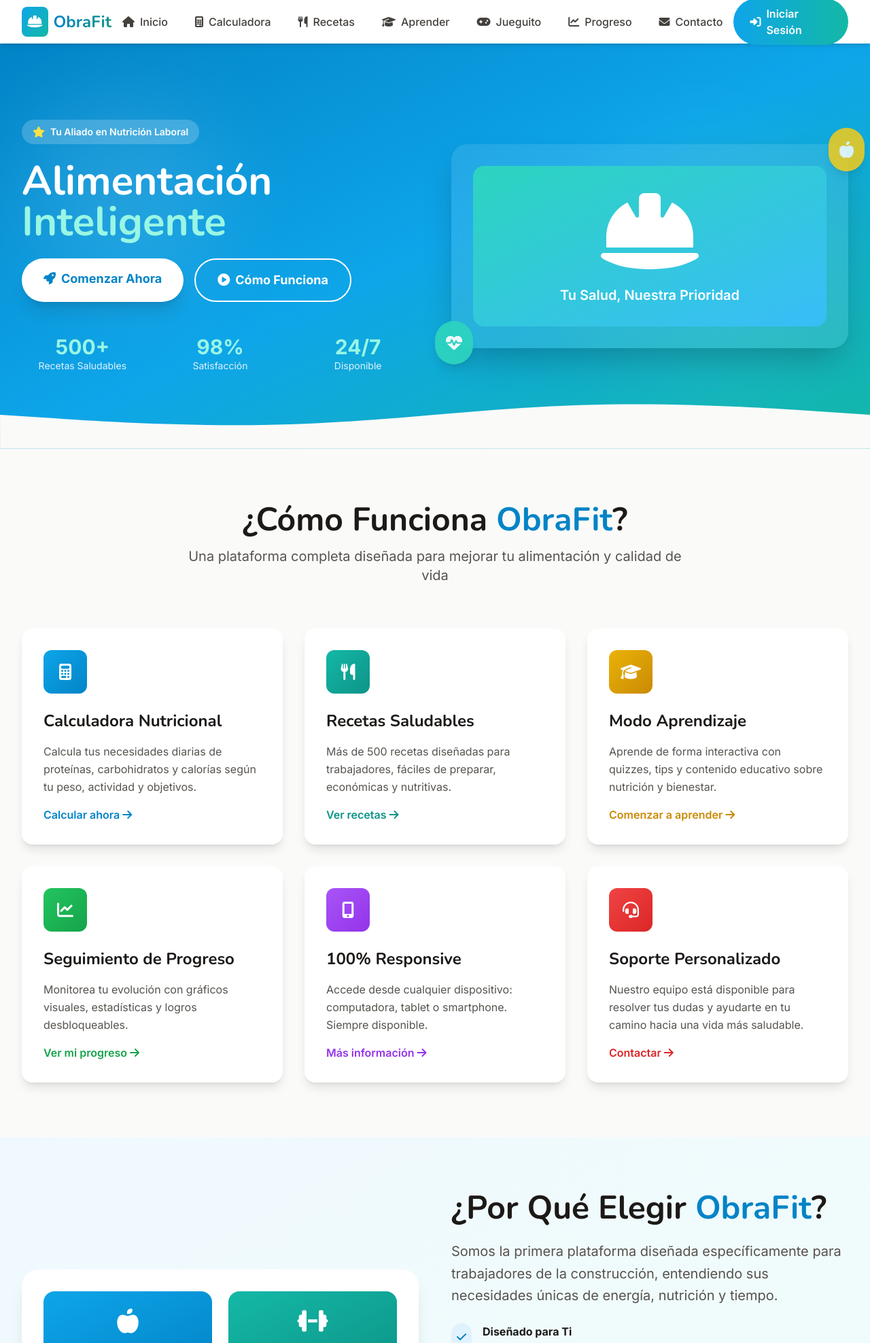
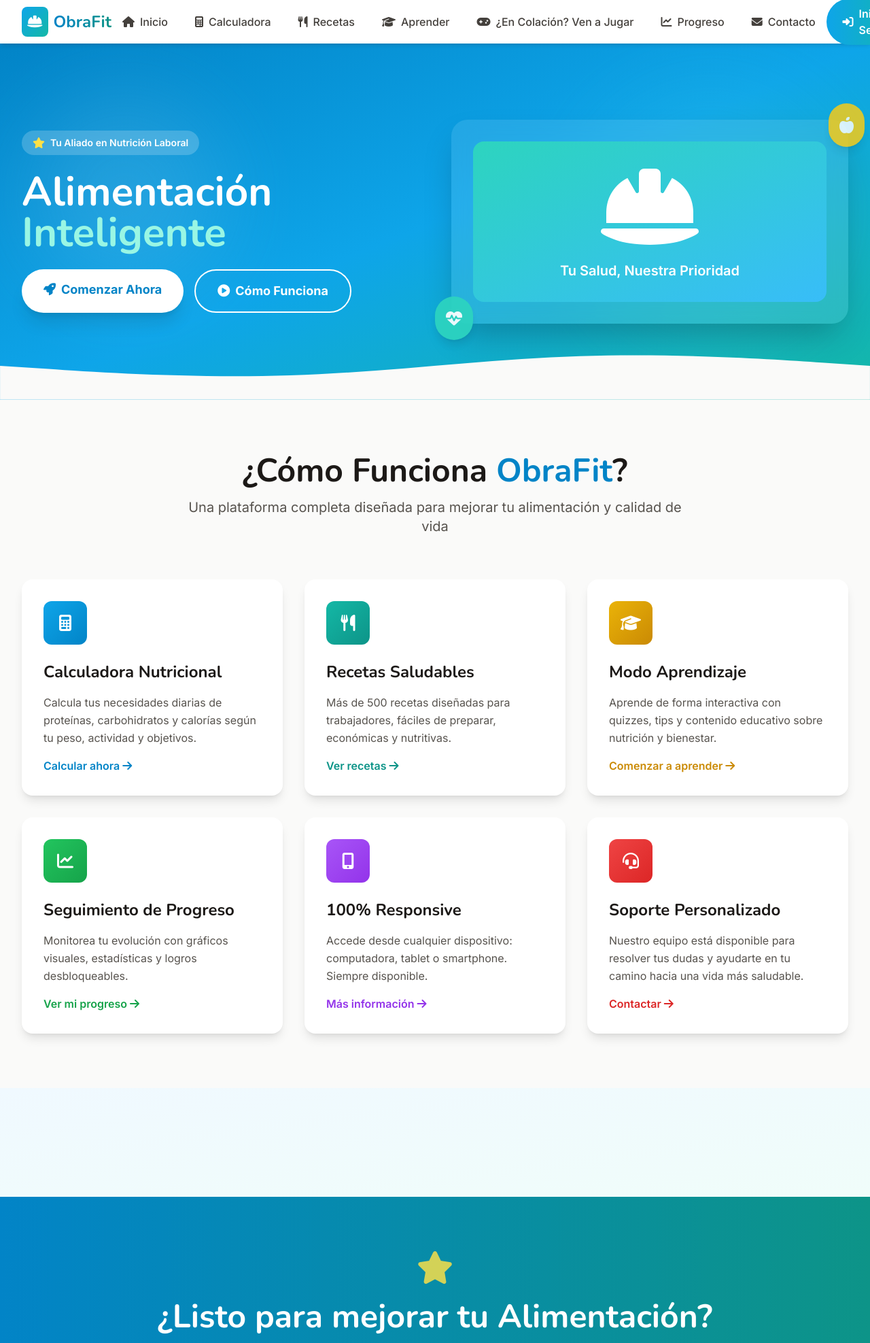
Before and after one commit to Nicolas-Lester/ObraFit, a Django app: page / in a window 1280 px wide. Shown: the top 1975 px of the page at 68% size. Run offline with Django 5.2, Linux system fonts and the light colour scheme; some libraries are stand-ins or nearby versions.

Commit message:
develop: cambios de letra y texto mas activacion de funcionalidad SMTP para contraseña

```diff
--- a/templates/base.html
+++ b/templates/base.html
@@ -132,7 +132,7 @@
             <i class="fas fa-graduation-cap mr-2"></i>Aprender
           </a>
           <a href="{% url 'juego' %}" class="nav-link px-4 py-2 rounded-lg text-warm-700 hover:bg-yellow-50 hover:text-yellow-600 transition-all duration-200 font-medium whitespace-nowrap">
-            <i class="fas fa-gamepad mr-2"></i>Jueguito
+            <i class="fas fa-gamepad mr-2"></i>¿En Colación? Ven a Jugar
           </a>
           <a href="{% url 'progreso' %}" class="nav-link px-4 py-2 rounded-lg text-warm-700 hover:bg-primary-50 hover:text-primary-600 transition-all duration-200 font-medium whitespace-nowrap">
             <i class="fas fa-chart-line mr-2"></i>Progreso
@@ -214,7 +214,7 @@
           <i class="fas fa-graduation-cap mr-3"></i>Aprender
         </a>
         <a href="{% url 'juego' %}" class="block px-4 py-3 rounded-lg text-warm-700 hover:bg-yellow-50 hover:text-yellow-600 transition-colors duration-200">
-          <i class="fas fa-gamepad mr-3"></i>Jueguito 🎮
+          <i class="fas fa-gamepad mr-3"></i>¿En Colación? Ven a Jugar 🎮
         </a>
         <a href="{% url 'progreso' %}" class="block px-4 py-3 rounded-lg text-warm-700 hover:bg-primary-50 hover:text-primary-600 transition-colors duration-200">
           <i class="fas fa-chart-line mr-3"></i>Progreso
--- a/templates/index.html
+++ b/templates/index.html
@@ -33,22 +33,6 @@
           <a href="#como-funciona" class="bg-transparent border-2 border-white text-white px-8 py-4 rounded-full font-bold text-lg hover:bg-white hover:text-primary-600 transition-all duration-200 text-center">
             <i class="fas fa-play-circle mr-2"></i>Cómo Funciona
           </a>
-        </div>
-
-        <!-- Stats -->
-        <div class="grid grid-cols-3 gap-6 mt-12">
-          <div class="text-center">
-            <div class="text-3xl font-bold text-mint-200">500+</div>
-            <div class="text-sm text-primary-100">Recetas Saludables</div>
-          </div>
-          <div class="text-center">
-            <div class="text-3xl font-bold text-mint-200">98%</div>
-            <div class="text-sm text-primary-100">Satisfacción</div>
-          </div>
-          <div class="text-center">
-            <div class="text-3xl font-bold text-mint-200">24/7</div>
-            <div class="text-sm text-primary-100">Disponible</div>
-          </div>
         </div>
       </div>
 
@@ -189,88 +173,6 @@
 <section class="py-20 bg-gradient-to-br from-primary-50 to-mint-50">
   <div class="max-w-7xl mx-auto px-4 sm:px-6 lg:px-8">
     <div class="grid grid-cols-1 lg:grid-cols-2 gap-12 items-center">
-
-      <!-- Imagen/Icono -->
-      <div class="order-2 lg:order-1">
-        <div class="bg-white rounded-3xl p-8 shadow-xl">
-          <div class="grid grid-cols-2 gap-6">
-            <div class="bg-gradient-to-br from-primary-500 to-primary-600 rounded-2xl p-6 text-center text-white">
-              <i class="fas fa-apple-alt text-4xl mb-3"></i>
-              <p class="font-semibold">Nutrición Balanceada</p>
-            </div>
-            <div class="bg-gradient-to-br from-mint-500 to-mint-600 rounded-2xl p-6 text-center text-white">
-              <i class="fas fa-dumbbell text-4xl mb-3"></i>
-              <p class="font-semibold">Energía y Fuerza</p>
-            </div>
-            <div class="bg-gradient-to-br from-yellow-500 to-yellow-600 rounded-2xl p-6 text-center text-white">
-              <i class="fas fa-brain text-4xl mb-3"></i>
-              <p class="font-semibold">Educación Continua</p>
-            </div>
-            <div class="bg-gradient-to-br from-green-500 to-green-600 rounded-2xl p-6 text-center text-white">
-              <i class="fas fa-heart text-4xl mb-3"></i>
-              <p class="font-semibold">Vida Saludable</p>
-            </div>
-          </div>
-        </div>
-      </div>
-
-      <!-- Texto -->
-      <div class="order-1 lg:order-2">
-        <h2 class="text-4xl md:text-5xl font-display font-bold text-warm-900 mb-6">
-          ¿Por Qué Elegir <span class="text-primary-600">ObraFit</span>?
-        </h2>
-        <p class="text-xl text-warm-600 mb-6 leading-relaxed">
-          Somos la primera plataforma diseñada específicamente para trabajadores de la construcción,
-          entendiendo sus necesidades únicas de energía, nutrición y tiempo.
-        </p>
-
-        <div class="space-y-4 mb-8">
-          <div class="flex items-start gap-4">
-            <div class="bg-primary-100 rounded-full p-2 flex-shrink-0">
-              <i class="fas fa-check text-primary-600"></i>
-            </div>
-            <div>
-              <h4 class="font-bold text-warm-900 mb-1">Diseñado para Ti</h4>
-              <p class="text-warm-600">Contenido adaptado al estilo de vida de los trabajadores de la construcción.</p>
-            </div>
-          </div>
-
-          <div class="flex items-start gap-4">
-            <div class="bg-mint-100 rounded-full p-2 flex-shrink-0">
-              <i class="fas fa-check text-mint-600"></i>
-            </div>
-            <div>
-              <h4 class="font-bold text-warm-900 mb-1">Fácil y Práctico</h4>
-              <p class="text-warm-600">Interfaz simple, recetas rápidas y herramientas intuitivas.</p>
-            </div>
-          </div>
-
-          <div class="flex items-start gap-4">
-            <div class="bg-yellow-100 rounded-full p-2 flex-shrink-0">
-              <i class="fas fa-check text-yellow-600"></i>
-            </div>
-            <div>
-              <h4 class="font-bold text-warm-900 mb-1">Basado en Ciencia</h4>
-              <p class="text-warm-600">Información respaldada por nutricionistas y expertos en salud.</p>
-            </div>
-          </div>
-
-          <div class="flex items-start gap-4">
-            <div class="bg-green-100 rounded-full p-2 flex-shrink-0">
-              <i class="fas fa-check text-green-600"></i>
-            </div>
-            <div>
-              <h4 class="font-bold text-warm-900 mb-1">Gratis y Accesible</h4>
-              <p class="text-warm-600">Sin costos ocultos. Tu bienestar es nuestra misión.</p>
-            </div>
-          </div>
-        </div>
-
-        <a href="#comenzar" class="bg-gradient-to-r from-primary-500 to-mint-500 text-white px-8 py-4 rounded-full font-bold text-lg inline-flex items-center hover:shadow-xl transform hover:scale-105 transition-all duration-200">
-          <i class="fas fa-rocket mr-2"></i>Comenzar mi Viaje
-        </a>
-      </div>
-    </div>
   </div>
 </section>
 
@@ -279,31 +181,12 @@
   <div class="max-w-4xl mx-auto px-4 sm:px-6 lg:px-8 text-center">
     <i class="fas fa-star text-yellow-300 text-5xl mb-6 animate-pulse-slow"></i>
     <h2 class="text-4xl md:text-5xl font-display font-bold mb-6">
-      ¿Listo para Transformar tu Alimentación?
+      ¿Listo para mejorar tu Alimentación?
     </h2>
     <p class="text-xl text-primary-50 mb-10 max-w-2xl mx-auto">
       Únete a miles de trabajadores que ya están mejorando su salud, energía y bienestar con ObraFit.
     </p>
     <div class="flex flex-col sm:flex-row gap-4 justify-center">
-      <a href="#" class="bg-transparent border-2 border-white text-white px-10 py-5 rounded-full font-bold text-xl hover:bg-white hover:text-primary-600 transition-all duration-200">
-        <i class="fas fa-info-circle mr-2"></i>Conocer Más
-      </a>
-    </div>
-
-    <!-- Trust Badges -->
-    <div class="grid grid-cols-3 gap-6 mt-16 max-w-2xl mx-auto">
-      <div>
-        <div class="text-3xl font-bold mb-2">5,000+</div>
-        <div class="text-sm text-primary-100">Usuarios Activos</div>
-      </div>
-      <div>
-        <div class="text-3xl font-bold mb-2">4.9/5</div>
-        <div class="text-sm text-primary-100">Calificación</div>
-      </div>
-      <div>
-        <div class="text-3xl font-bold mb-2">100%</div>
-        <div class="text-sm text-primary-100">Gratis</div>
-      </div>
     </div>
   </div>
 </section>
--- a/usuarios/templates/usuarios/login.html
+++ b/usuarios/templates/usuarios/login.html
@@ -60,7 +60,7 @@
             <input type="checkbox" name="remember" class="rounded text-primary-600 focus:ring-primary-500">
             <span class="ml-2 text-sm text-warm-600">Recordarme</span>
           </label>
-          <a href="#" class="text-sm text-primary-600 hover:text-primary-700">
+          <a href="{% url 'usuarios:password_reset' %}" class="text-sm text-primary-600 hover:text-primary-700">
             ¿Olvidaste tu contraseña?
           </a>
         </div>
--- /dev/null
+++ b/usuarios/templates/usuarios/password_reset_subject.txt
@@ -0,0 +1 @@
+Recuperación de contraseña en ObraFit
--- a/usuarios/urls.py
+++ b/usuarios/urls.py
@@ -1,4 +1,5 @@
 from django.urls import path
+from django.contrib.auth import views as auth_views
 from . import views
 
 app_name = 'usuarios'
@@ -8,4 +9,33 @@ urlpatterns = [
     path('login/', views.login_view, name='login'),
     path('logout/', views.logout_view, name='logout'),
     path('perfil/', views.perfil_view, name='perfil'),
+
+    # Recuperación de contraseña
+    path('password-reset/',
+         auth_views.PasswordResetView.as_view(
+             template_name='usuarios/password_reset.html',
+             email_template_name='usuarios/password_reset_email.html',
+             subject_template_name='usuarios/password_reset_subject.txt',
+             success_url='/usuarios/password-reset/done/'
+         ),
+         name='password_reset'),
+
+    path('password-reset/done/',
+         auth_views.PasswordResetDoneView.as_view(
+             template_name='usuarios/password_reset_done.html'
+         ),
+         name='password_reset_done'),
+
+    path('password-reset-confirm/<uidb64>/<token>/',
+         auth_views.PasswordResetConfirmView.as_view(
+             template_name='usuarios/password_reset_confirm.html',
+             success_url='/usuarios/password-reset-complete/'
+         ),
+         name='password_reset_confirm'),
+
+    path('password-reset-complete/',
+         auth_views.PasswordResetCompleteView.as_view(
+             template_name='usuarios/password_reset_complete.html'
+         ),
+         name='password_reset_complete'),
 ]
```
Also changed, not shown: ObraFit/settings.py (+14 -0 lines), templates/calculadora.html (+17 -1 lines), usuarios/templates/usuarios/password_reset.html (added, +72 -0 lines), usuarios/templates/usuarios/password_reset_complete.html (added, +34 -0 lines), usuarios/templates/usuarios/password_reset_confirm.html (added, +113 -0 lines), usuarios/templates/usuarios/password_reset_done.html (added, +50 -0 lines), usuarios/templates/usuarios/password_reset_email.html (added, +16 -0 lines).
